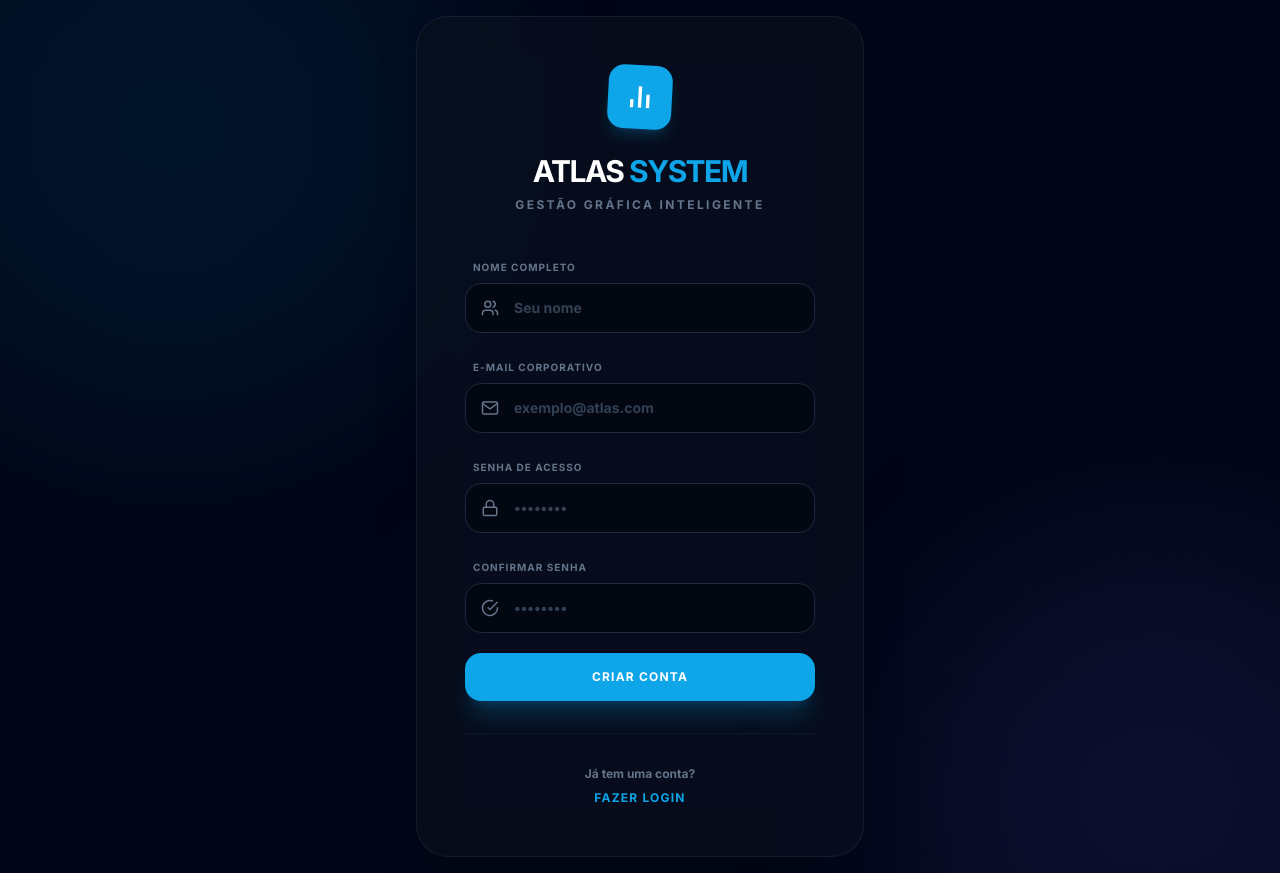
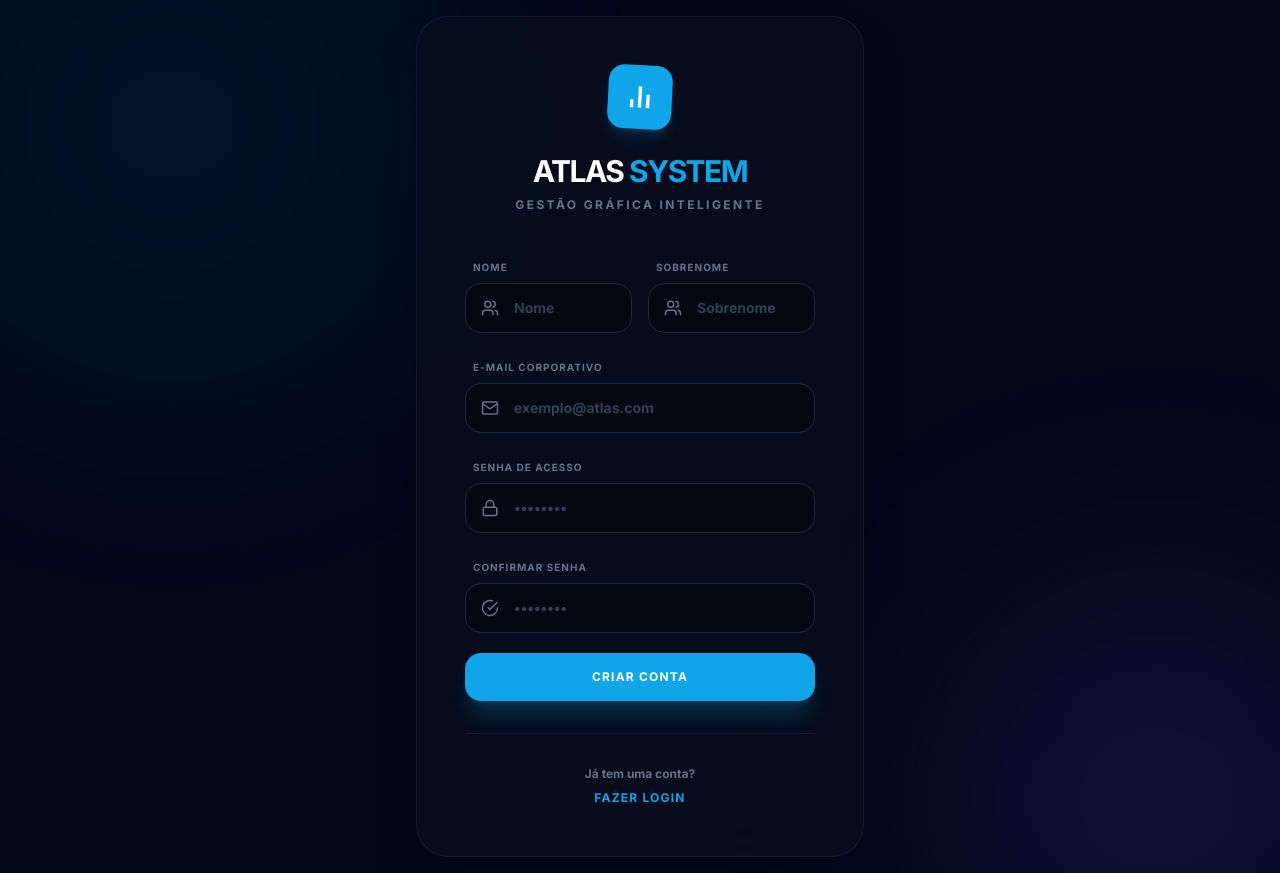
Before and after one commit to Gabriel6454/Gr-fica001, a React (Vite) app: page / in a window 1280 px wide. Both pictures are taken after a click on the button "CRIAR NOVA CONTA". Built offline with nearby package versions, Linux system fonts and the light colour scheme.

Commit message:
feat: Add user authentication component and enhance user name handling to include full name or email.

```diff
--- a/App.tsx
+++ b/App.tsx
@@ -93,7 +93,10 @@ const App: React.FC = () => {
         if (error) throw error;
         setIsDbOnline(true);
         if (session) {
-          setCurrentUser(session.user);
+          setCurrentUser({
+            ...session.user,
+            name: session.user.user_metadata?.full_name || session.user.email
+          });
           setIsAuthenticated(true);
         } else {
           setCurrentUser(null);
@@ -129,7 +132,10 @@ const App: React.FC = () => {
     // Listen for auth changes
     const { data: { subscription } } = supabase.auth.onAuthStateChange((_event, session) => {
       if (session) {
-        setCurrentUser(session.user);
+        setCurrentUser({
+            ...session.user,
+            name: session.user.user_metadata?.full_name || session.user.email
+        });
         setIsAuthenticated(true);
       } else {
         setCurrentUser(null);
@@ -154,7 +160,10 @@ const App: React.FC = () => {
   useEffect(() => { localStorage.setItem('atlas_settings', JSON.stringify(settings)); }, [settings]);
 
   const handleLogin = (user: any) => {
-    setCurrentUser(user);
+    setCurrentUser({
+        ...user,
+        name: user.user_metadata?.full_name || user.email
+    });
     setIsAuthenticated(true);
   };
 
--- a/components/Auth.tsx
+++ b/components/Auth.tsx
@@ -12,7 +12,8 @@ export const Auth: React.FC<AuthProps> = ({ onLogin }) => {
   const [error, setError] = useState('');
 
   // Form States
-  const [name, setName] = useState('');
+  const [firstName, setFirstName] = useState('');
+  const [lastName, setLastName] = useState('');
   const [email, setEmail] = useState('');
   const [password, setPassword] = useState('');
   const [confirmPassword, setConfirmPassword] = useState('');
@@ -39,7 +40,7 @@ export const Auth: React.FC<AuthProps> = ({ onLogin }) => {
         const { data, error } = await supabase.auth.signUp({
             email,
             password,
-            options: { data: { full_name: name } }
+            options: { data: { full_name: `${firstName} ${lastName}`.trim() } }
         });
         if (error) throw error;
         if (data.user) {
@@ -78,8 +79,9 @@ export const Auth: React.FC<AuthProps> = ({ onLogin }) => {
 
           <form onSubmit={handleAuth} className="space-y-5">
             {!isLogin && (
-              <div className="space-y-1.5 animate-in slide-in-from-left-4 fade-in duration-300">
-                <label className="text-[10px] font-black text-slate-500 uppercase tracking-widest ml-2">Nome Completo</label>
+              <div className="grid grid-cols-2 gap-4 animate-in slide-in-from-left-4 fade-in duration-300">
+                <div className="space-y-1.5">
+                  <label className="text-[10px] font-black text-slate-500 uppercase tracking-widest ml-2">Nome</label>
                   <div className="relative group">
                      <div className="absolute left-4 top-1/2 -translate-y-1/2 text-slate-500 group-focus-within:text-sky-500 transition-colors">
                         {ICONS.Customers}
@@ -87,11 +89,28 @@ export const Auth: React.FC<AuthProps> = ({ onLogin }) => {
                      <input
                       type="text"
                       required={!isLogin}
-                    value={name}
-                    onChange={(e) => setName(e.target.value)}
+                      value={firstName}
+                      onChange={(e) => setFirstName(e.target.value)}
                       className="w-full bg-[#030712] border border-slate-800 rounded-2xl py-3.5 pl-12 pr-4 text-sm text-white outline-none focus:border-sky-500/50 transition-all font-bold placeholder:text-slate-700"
-                    placeholder="Seu nome"
+                      placeholder="Nome"
                     />
+                  </div>
+                </div>
+                <div className="space-y-1.5">
+                  <label className="text-[10px] font-black text-slate-500 uppercase tracking-widest ml-2">Sobrenome</label>
+                  <div className="relative group">
+                     <div className="absolute left-4 top-1/2 -translate-y-1/2 text-slate-500 group-focus-within:text-sky-500 transition-colors">
+                        {ICONS.Customers}
+                     </div>
+                     <input
+                      type="text"
+                      required={!isLogin}
+                      value={lastName}
+                      onChange={(e) => setLastName(e.target.value)}
+                      className="w-full bg-[#030712] border border-slate-800 rounded-2xl py-3.5 pl-12 pr-4 text-sm text-white outline-none focus:border-sky-500/50 transition-all font-bold placeholder:text-slate-700"
+                      placeholder="Sobrenome"
+                    />
+                  </div>
                 </div>
               </div>
             )}
```
Lines whose indentation alone changed are shown as unchanged.
